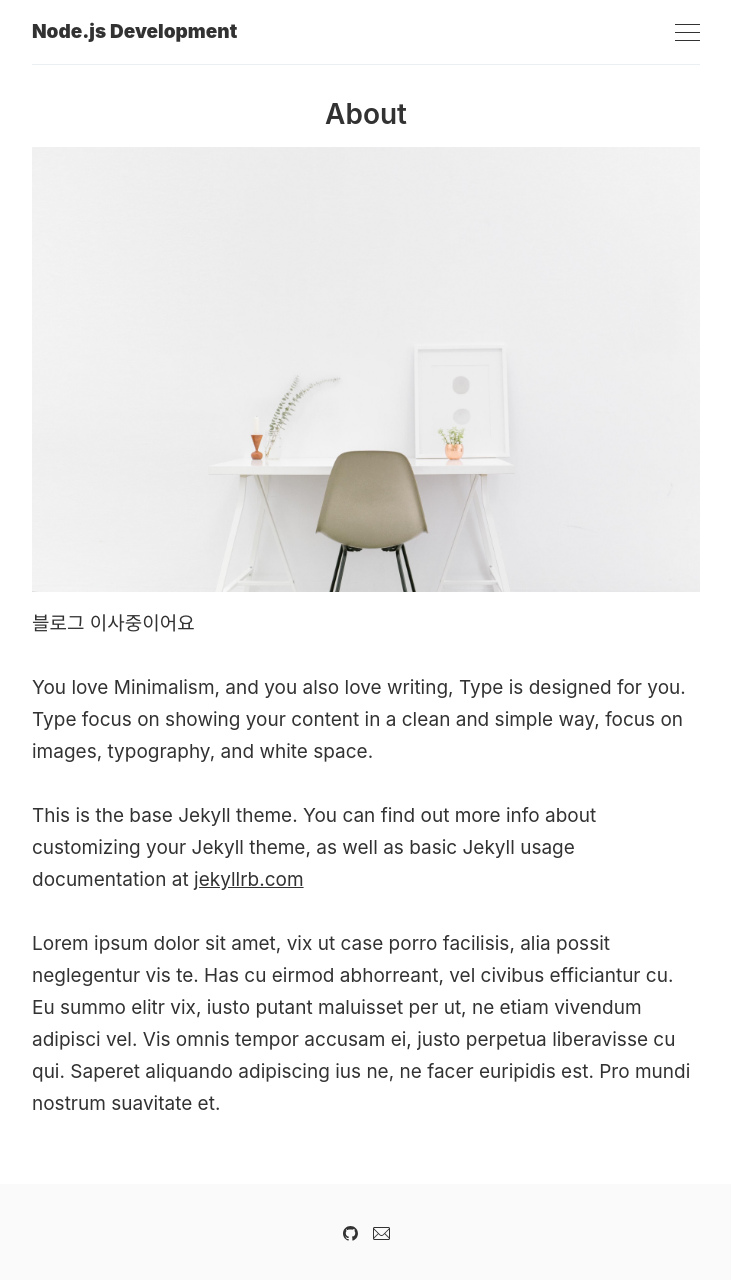
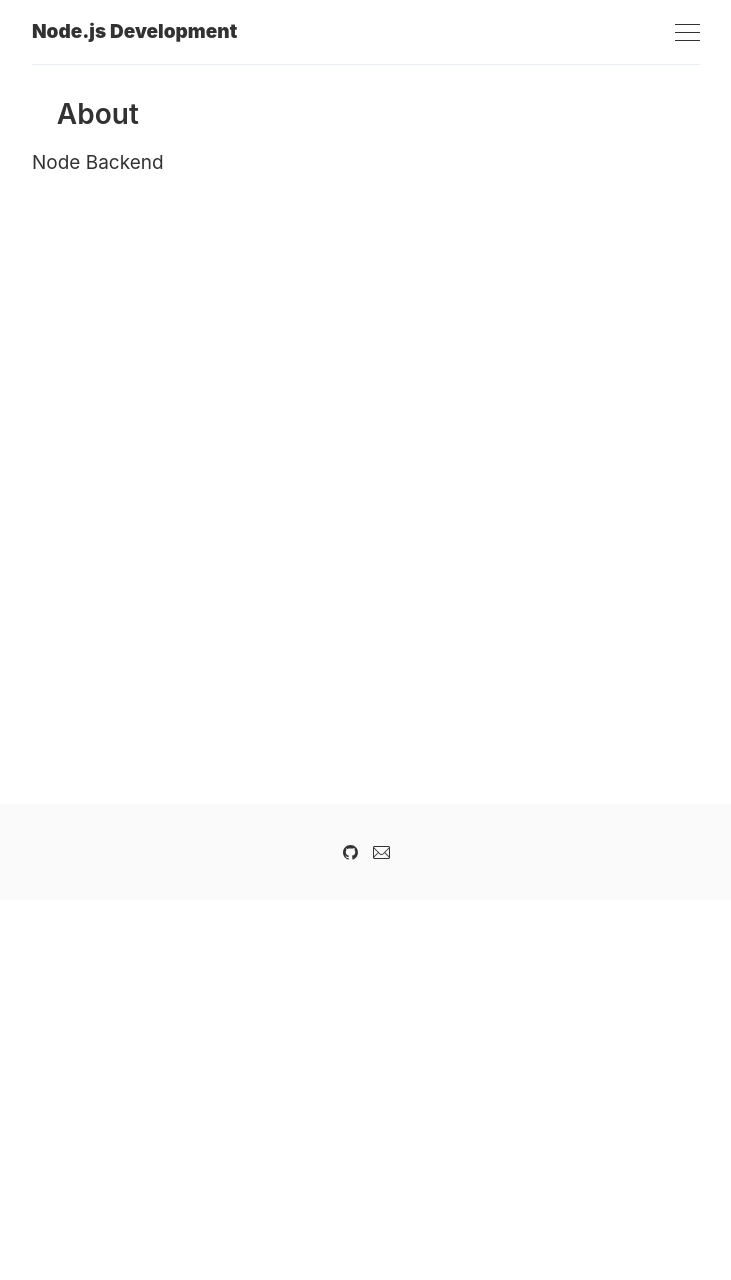
Before and after one commit to dont-think-about-too-much/dont-think-about-too-much.github.io, a Jekyll site: the page built from _pages/about.md, in a window 1280 px wide. Shown: the whole page, without its empty margins (274-1005 px from the left). Built offline with Jekyll 4.4.1, drawn with Linux system fonts in a browser that asks for light colours; after the commit the page ends 900 px from its top, so only the background shows below that.

Commit message:
feat:레거시 파악

```diff
--- a/_pages/about.md
+++ b/_pages/about.md
@@ -1,13 +1,7 @@
 ---
 layout: page
 title: About
-image: '/images/pages/about.jpeg'
 ---
 
-블로그 이사중이어요
-
-You love Minimalism, and you also love writing, Type is designed for you. Type focus on showing your content in a clean and simple way, focus on images, typography, and white space.
-
-This is the base Jekyll theme. You can find out more info about customizing your Jekyll theme, as well as basic Jekyll usage documentation at [jekyllrb.com](http://jekyllrb.com/)
-
-Lorem ipsum dolor sit amet, vix ut case porro facilisis, alia possit neglegentur vis te. Has cu eirmod abhorreant, vel civibus efficiantur cu. Eu summo elitr vix, iusto putant maluisset per ut, ne etiam vivendum adipisci vel. Vis omnis tempor accusam ei, justo perpetua liberavisse cu qui. Saperet aliquando adipiscing ius ne, ne facer euripidis est. Pro mundi nostrum suavitate et.
+Node
+Backend
```
Also changed, not shown: _pages/good-articles.md (added, +6 -0 lines), _pages/style-guide.md (+1 -5 lines), _posts/2021-05-26-service-safety-ckech.md (added, +40 -0 lines), __tmp_post/2021-05-25-hello-world.md (renamed from _posts/2021-05-25-hello-world.md).
